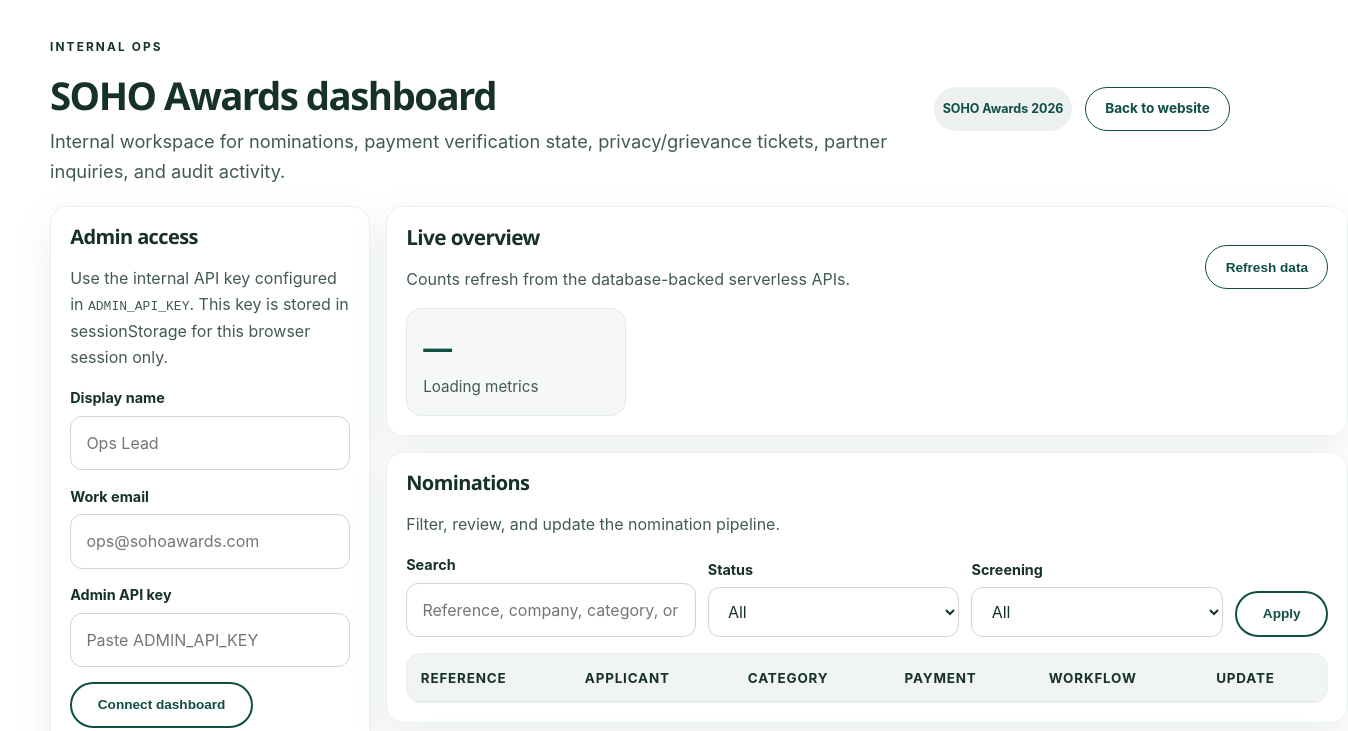
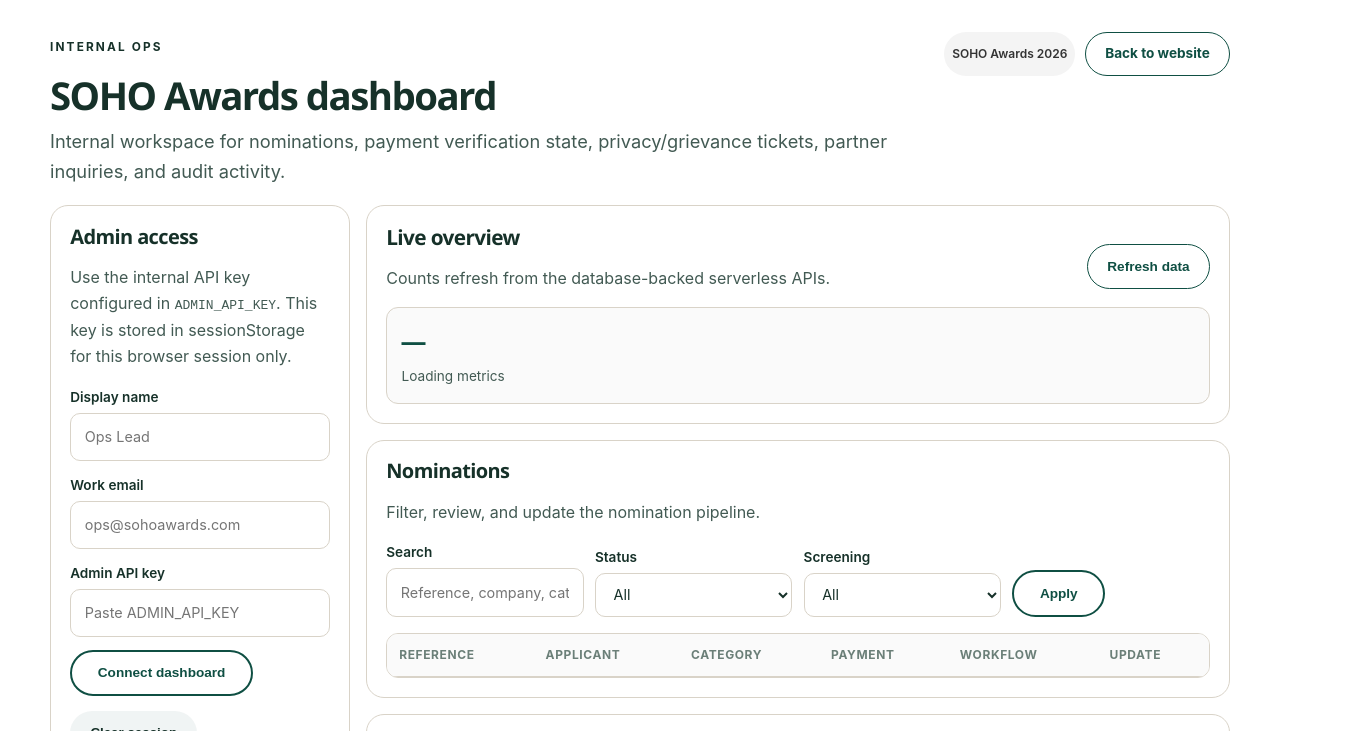
Before and after one commit to maisonatelier52-ux/SOHO_AWARDS, a website: page admin/index.html in a window 1280 px wide. Shown: the top 731 px of the page, 1348 px wide, since content can reach past the window. Drawn offline with Linux system fonts and the light colour scheme.

Commit message:
change the style of admin css

```diff
--- a/assets/css/admin.css
+++ b/assets/css/admin.css
@@ -1,169 +1,240 @@
 .admin-shell {
-  padding: 2rem 0 4rem;
+  padding: 2rem 0 3rem;
 }
+
+/* TOPBAR */
+
 .admin-topbar {
   display: flex;
   justify-content: space-between;
   gap: 1rem;
-  align-items: center;
-  margin-bottom: 1.25rem;
+  align-items: flex-start;
+  margin-bottom: 1.2rem;
+  flex-wrap: wrap;
 }
+
 .admin-topbar .meta-row {
   display: flex;
-  gap: 0.8rem;
+  gap: 0.6rem;
   flex-wrap: wrap;
 }
+
+/* GRID */
+
 .admin-grid {
   display: grid;
-  grid-template-columns: 320px 1fr;
+  grid-template-columns: 300px 1fr;
   gap: 1rem;
+  width: 100%;
+  max-width: 100%;
   align-items: start;
 }
+
 .admin-stack {
   display: grid;
   gap: 1rem;
 }
+
+/* PANEL */
+
 .admin-panel {
-  background: rgba(255,255,255,.92);
-  border: 1px solid rgba(15,79,67,.08);
+  background: #ffffff;
+  border: 1px solid var(--line);
   border-radius: var(--radius);
-  box-shadow: var(--shadow);
   padding: 1.2rem;
+  box-shadow: none;
 }
-.admin-panel h2, .admin-panel h3 {
-  margin-bottom: 0.5rem;
+
+.admin-panel h2,
+.admin-panel h3 {
+  margin-bottom: 0.4rem;
 }
+
+/* METRICS */
+
 .metrics-grid {
   display: grid;
-  grid-template-columns: repeat(4, minmax(0,1fr));
-  gap: 0.9rem;
+  grid-template-columns: repeat(auto-fit, minmax(160px, 1fr));
+  gap: 0.8rem;
 }
+
 .metric-card {
-  background: rgba(15,79,67,.04);
-  border: 1px solid rgba(15,79,67,.08);
-  border-radius: 16px;
-  padding: 1rem;
+  background: #fafafa;
+  border: 1px solid var(--line);
+  border-radius: 12px;
+  padding: 0.9rem;
 }
+
 .metric-card strong {
   display: block;
-  font-size: 1.8rem;
+  font-size: 1.5rem;
   color: var(--brand);
 }
+
 .metric-card span {
   color: var(--ink-soft);
-  font-size: 0.95rem;
+  font-size: 0.85rem;
 }
+
+/* FORM */
+
 .form-grid {
   display: grid;
-  grid-template-columns: repeat(2, minmax(0,1fr));
-  gap: 0.9rem;
+  grid-template-columns: repeat(2, minmax(0, 1fr));
+  gap: 0.8rem;
 }
+
 .form-grid.single {
   grid-template-columns: 1fr;
 }
+
 label.admin-label {
   display: block;
-  font-size: 0.9rem;
-  font-weight: 700;
+  font-size: 0.85rem;
+  font-weight: 600;
   color: var(--ink);
-  margin-bottom: 0.35rem;
+  margin-bottom: 0.3rem;
 }
+
 input.admin-input,
 select.admin-input,
 textarea.admin-input {
   width: 100%;
-  padding: 0.82rem 0.95rem;
-  border-radius: 12px;
+  padding: 0.7rem 0.85rem;
+  border-radius: 10px;
   border: 1px solid var(--line);
   background: #fff;
   font: inherit;
+  font-size: 0.9rem;
   color: var(--ink);
 }
+
 textarea.admin-input {
-  min-height: 90px;
+  min-height: 80px;
   resize: vertical;
 }
+
+/* FILTER (FIXED RESPONSIVE) */
+
 .filter-row {
   display: grid;
-  grid-template-columns: 1.15fr repeat(2, minmax(0,1fr)) auto;
-  gap: 0.75rem;
+  grid-template-columns: repeat(auto-fit, minmax(180px, 1fr));
+  gap: 0.7rem;
   align-items: end;
 }
+
+/* TABLE */
+
 .table-wrap {
-  overflow: auto;
-  border: 1px solid rgba(15,79,67,.08);
-  border-radius: 14px;
+  width: 100%;
+  overflow-x: auto;
+  border: 1px solid var(--line);
+  border-radius: 12px;
 }
+
 .admin-table {
   width: 100%;
   border-collapse: collapse;
-  min-width: 920px;
+  table-layout: auto;
 }
+
 .admin-table th,
 .admin-table td {
-  padding: 0.78rem 0.85rem;
-  border-bottom: 1px solid rgba(15,79,67,.08);
+  padding: 0.7rem 0.75rem;
+  border-bottom: 1px solid var(--line);
+  text-align: left;
+  font-size: 0.85rem;
   vertical-align: top;
-  text-align: left;
-  font-size: 0.92rem;
+  word-break: break-word;
 }
+
 .admin-table th {
-  background: rgba(15,79,67,.06);
-  color: var(--ink);
-  font-size: 0.84rem;
+  background: #fafafa;
+  font-size: 0.75rem;
   text-transform: uppercase;
-  letter-spacing: 0.06em;
+  letter-spacing: 0.05em;
+  color: var(--muted);
 }
+
+/* BADGES */
+
 .badge {
   display: inline-flex;
   align-items: center;
-  gap: 0.35rem;
-  padding: 0.3rem 0.55rem;
+  gap: 0.3rem;
+  padding: 0.25rem 0.5rem;
   border-radius: 999px;
-  background: rgba(15,79,67,.08);
-  color: var(--brand);
-  font-size: 0.78rem;
-  font-weight: 700;
+  background: #f4f4f4;
+  color: #333;
+  font-size: 0.75rem;
+  font-weight: 600;
   white-space: nowrap;
 }
-.badge.warn { background: rgba(154,107,20,.12); color: var(--warning); }
-.badge.danger { background: rgba(164,57,46,.12); color: var(--danger); }
-.badge.success { background: rgba(31,122,77,.12); color: var(--success); }
+
+.badge.warn {
+  background: #fff4e5;
+  color: #9a6b14;
+}
+
+.badge.danger {
+  background: #fdecea;
+  color: #a4392e;
+}
+
+.badge.success {
+  background: #e8f5ee;
+  color: #1f7a4d;
+}
+
+/* ACTIONS */
+
 .inline-actions {
   display: grid;
-  gap: 0.4rem;
-  min-width: 200px;
+  gap: 0.35rem;
+  min-width: 160px;
 }
+
 .inline-actions .btn {
   width: 100%;
-  padding: 0.7rem 0.85rem;
+  padding: 0.6rem 0.7rem;
+  font-size: 0.8rem;
 }
+
+/* TEXT */
+
 .mini-grid {
   display: grid;
-  gap: 0.45rem;
+  gap: 0.4rem;
 }
+
 .mono {
   font-family: ui-monospace, SFMono-Regular, Menlo, Monaco, Consolas, monospace;
-  font-size: 0.82rem;
+  font-size: 0.8rem;
   word-break: break-all;
 }
+
 .status-inline {
-  font-size: 0.9rem;
+  font-size: 0.85rem;
 }
+
 .admin-footer-note {
-  margin-top: 1rem;
+  margin-top: 0.8rem;
   color: var(--muted);
-  font-size: 0.92rem;
+  font-size: 0.85rem;
 }
-.hidden { display: none !important; }
+
+.hidden {
+  display: none !important;
+}
+
+/* RESPONSIVE */
+
 @media (max-width: 1080px) {
   .admin-grid {
     grid-template-columns: 1fr;
   }
-  .metrics-grid {
-    grid-template-columns: repeat(2, minmax(0,1fr));
-  }
 }
+
 @media (max-width: 720px) {
   .metrics-grid,
   .form-grid,
```
